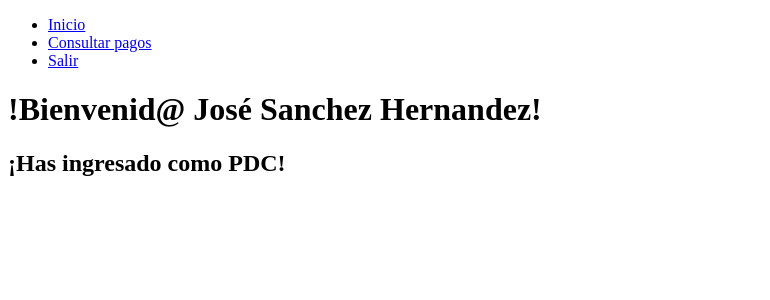
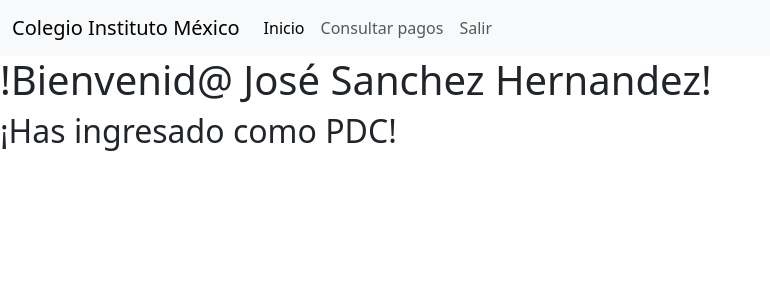
Before and after one commit to ramssrez/colegioMexico, a PHP site: page /pages/homeUserPF.php in a window 1280 px wide. Shown: the top 300 px of the page, without its empty margins (0-770 px from the left). Run offline with PHP 8.4, Linux system fonts and the light colour scheme; a user stored in the database is signed in.

Commit message:
Integración del nav bar para el usuario PF

```diff
--- a/components/navigationPF.php
+++ b/components/navigationPF.php
@@ -1,3 +1,4 @@
+        <!--
         <nav class="navbar">
             <ul>
                 <li><a href="../pages/homeUserPF.php">Inicio</a></li>
@@ -5,3 +6,25 @@
                 <li><a href="../config/logout.php">Salir</a></li>
             </ul>
         </nav>
+    -->
+        <nav class="navbar navbar-expand-lg bg-body-tertiary">
+            <div class="container-fluid">
+                <a class="navbar-brand" href="#">Colegio Instituto México</a>
+                <button class="navbar-toggler" type="button" data-bs-toggle="collapse" data-bs-target="#navbarNav" aria-controls="navbarNav" aria-expanded="false" aria-label="Toggle navigation">
+                    <span class="navbar-toggler-icon"></span>
+                </button>
+                <div class="collapse navbar-collapse" id="navbarNav">
+                    <ul class="navbar-nav">
+                        <li class="nav-item">
+                            <a class="nav-link active" aria-current="page" href="../pages/homeUserPF.php">Inicio</a>
+                        </li>
+                        <li class="nav-item">
+                            <a class="nav-link" href="../pages/consultaPagosPF.php">Consultar pagos</a>
+                        </li>
+                        <li class="nav-item">
+                            <a class="nav-link" href="../config/logout.php">Salir</a>
+                        </li>
+                    </ul>
+                </div>
+            </div>
+        </nav>
--- a/pages/consultaPagosPF.php
+++ b/pages/consultaPagosPF.php
@@ -13,7 +13,7 @@
     <head>
         <meta charset="UTF-8">
         <meta name="viewport" content="width=device-width, initial-scale=1.0">
-        <link rel="stylesheet" href="../css/styles.css">
+        <link href="https://cdn.jsdelivr.net/npm/bootstrap@5.3.3/dist/css/bootstrap.min.css" rel="stylesheet" integrity="sha384-QWTKZyjpPEjISv5WaRU9OFeRpok6YctnYmDr5pNlyT2bRjXh0JMhjY6hW+ALEwIH" crossorigin="anonymous">
         <title>!Bienvenido <?php echo $client; ?></title>
     </head>
     <body class = "background-pagos">
--- a/pages/homeUserPF.php
+++ b/pages/homeUserPF.php
@@ -13,7 +13,7 @@
     <head>
         <meta charset="UTF-8">
         <meta name="viewport" content="width=device-width, initial-scale=1.0">
-        <link rel="stylesheet" href="../css/styles.css">
+        <link href="https://cdn.jsdelivr.net/npm/bootstrap@5.3.3/dist/css/bootstrap.min.css" rel="stylesheet" integrity="sha384-QWTKZyjpPEjISv5WaRU9OFeRpok6YctnYmDr5pNlyT2bRjXh0JMhjY6hW+ALEwIH" crossorigin="anonymous">
         <title>!Bienvenid@ <?php echo $client; ?></title>
     </head>
     <body class="background-home">
```
Also changed, not shown: components/navigationGeneral.php (+0 -9 lines).
